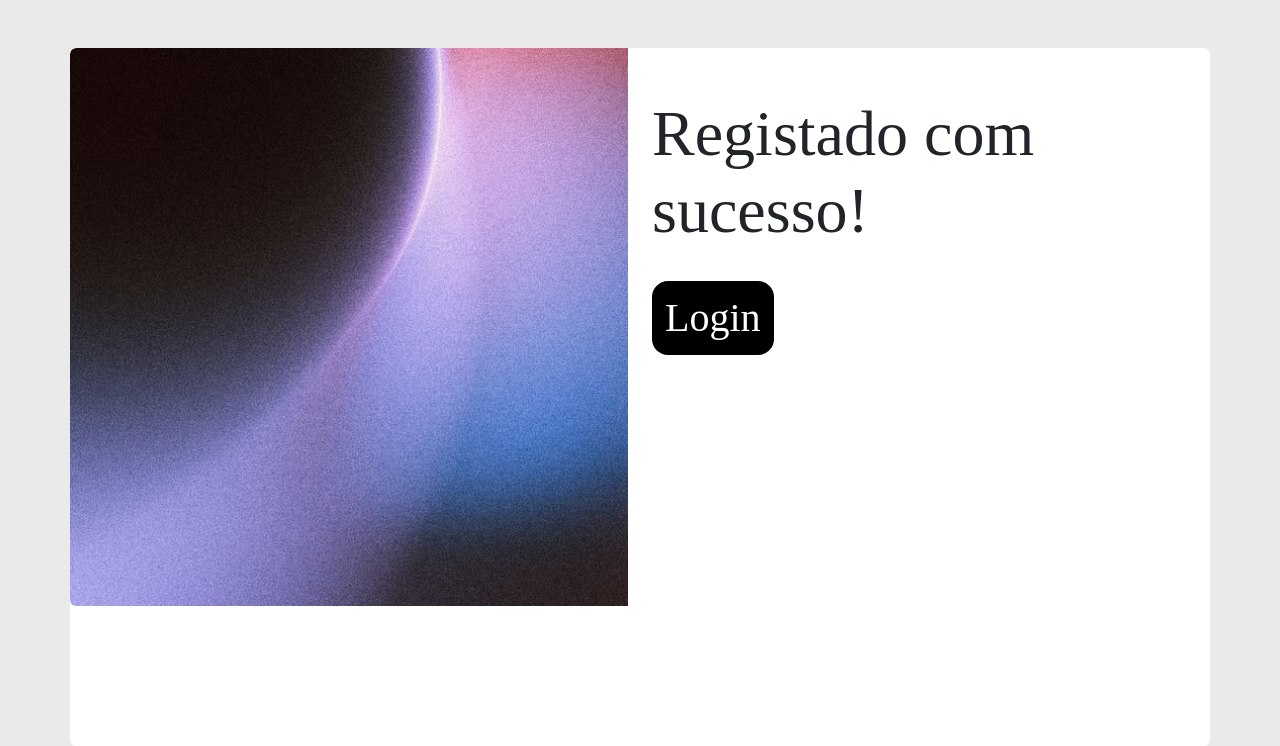
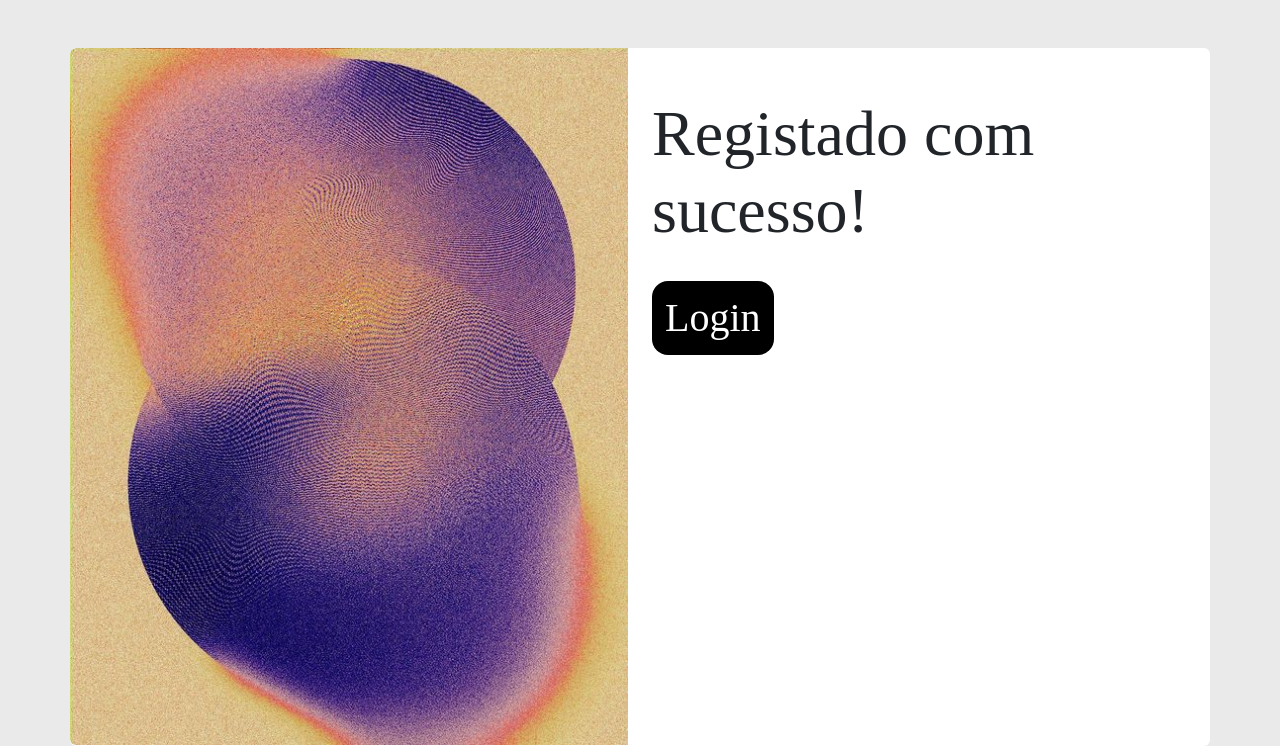
Before and after one commit to Saul-Marques/Projeto-DPWEB, a PHP site: page /register.php in a window 1280 px wide. Shown: the part 84-830 px from the top of the page. Run offline with PHP 8.4, Linux system fonts and the light colour scheme; some web fonts are replaced.

Commit message:
corrigido um bug com a pagina de registo

```diff
--- a/register.php
+++ b/register.php
@@ -45,7 +45,7 @@ if ($_SERVER['REQUEST_METHOD'] == 'POST') {
         <div class="container p-0 rounded mt-5" style="background-color: white; height: 698px; overflow: hidden;">
             <div class="row">
                 <div class="col-6 d-none d-lg-block">
-                    <img class="img-fluid d-none d-lg-block p-0 g-0 rounded-start object-fit-cover" style="object-fit:fill;" src="imgs/noise.jpg" alt="">
+                    <img class="img-fluid d-none d-lg-block p-0 g-0 rounded-start object-fit-cover" style="object-fit:fill;" src="imgs/noise2.jpg" alt="">
                 </div>
                 <div class="col-6">
                     <h3 class="jomhuria-regular fs-custom mt-5">Registado com sucesso!</h3>
```
